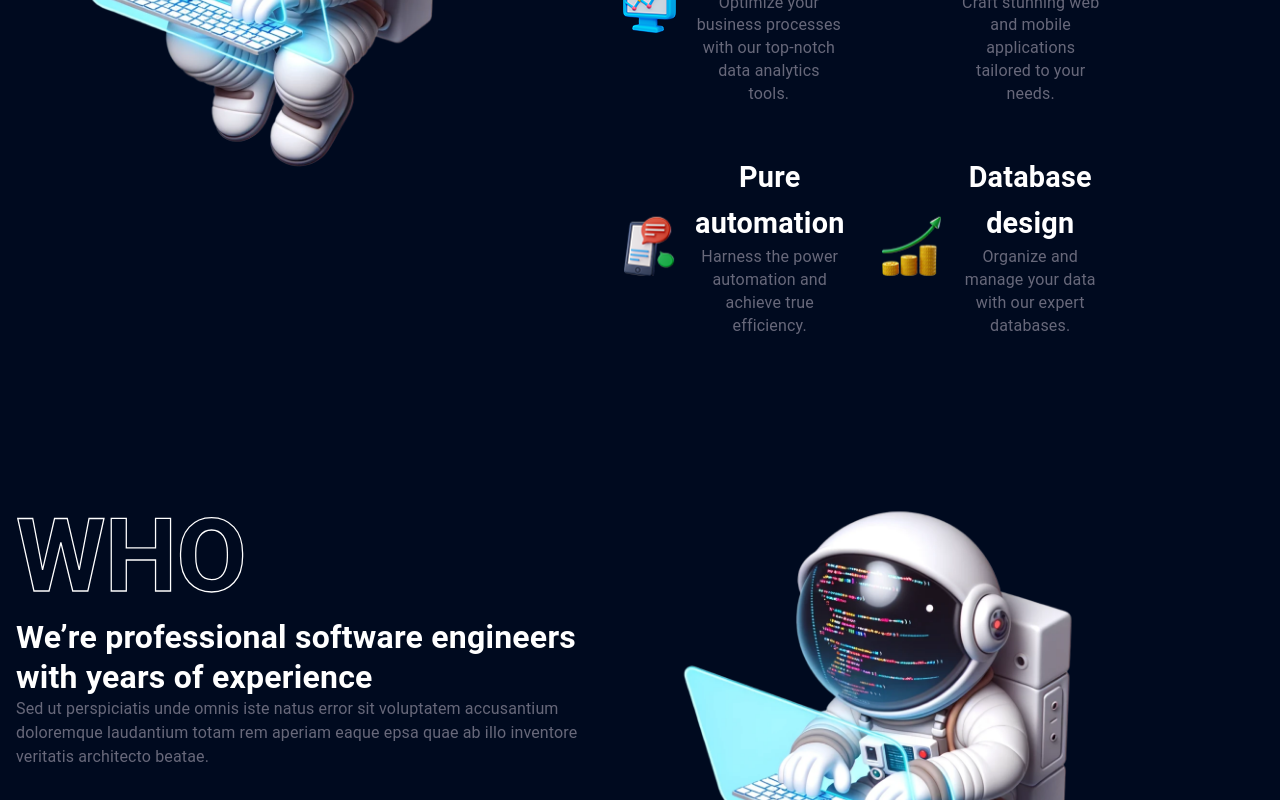
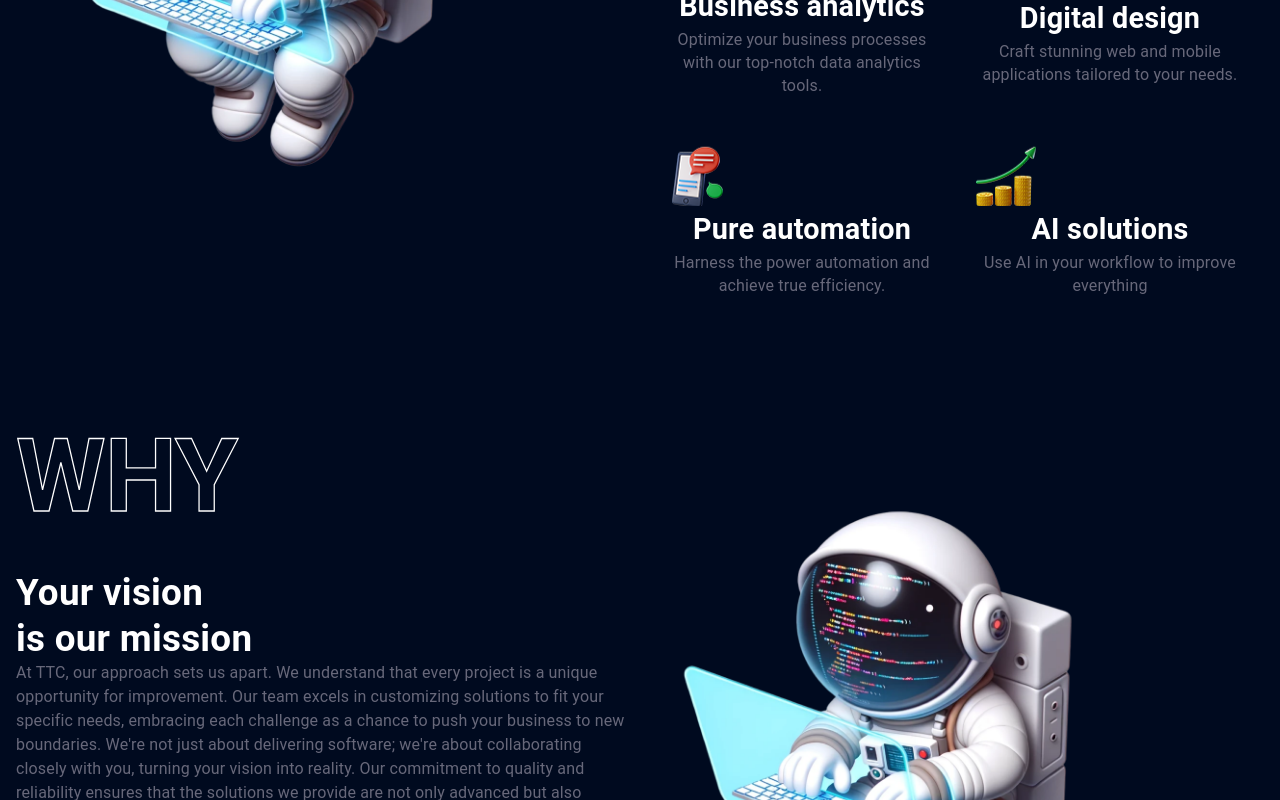
Before and after one commit to tomas-davey/ttc-app, a React (Create React App) app: page / in a window 1280 px wide. Shown: the part 1040-1840 px from the top of the page. Built offline with nearby package versions, Linux system fonts and the light colour scheme.

Commit message:
bit more responsive

```diff
--- a/src/secondPage/second_page.js
+++ b/src/secondPage/second_page.js
@@ -13,32 +13,62 @@ const useStyles = makeStyles((theme) => ({
     flexGrow: 1,
     padding: theme.spacing(2),
     textAlign: 'left',
-    marginTop: theme.spacing(3)
+    marginTop: theme.spacing(3),
+    [theme.breakpoints.down('sm')]: {
+      // Styles for screens below 600px
+      textAlign: 'center', // Center the text
+    },
   },
   spacemanImage: {
     width: '80%',
     height: 'auto',
     margin: '0 auto',
+    [theme.breakpoints.down('sm')]: {
+      // Adjustments for small screens
+      width: '100%', // Increase width
+      display: 'none',
+    },
   },
   gridContainer: {
     maxWidth: '85%',
-    margin: '-3em',
+    margin: '0 auto', // Changed margin for consistent centering
     marginTop: '3%',
     justifyContent: 'center',
     alignItems: 'center',
     [theme.breakpoints.down('md')]: {
-      justifyContent: 'center', // Center on smaller screens
-      margin: '0 auto', // Adjust margin for centering
+      justifyContent: 'center',
+    },
+    [theme.breakpoints.down('sm')]: {
+      maxWidth: '100%',
+    },
+    // Added a media query for zoom levels
+    '@media screen and (min-width: 1200px)': {
+      maxWidth: '100%', // Adjust the maxWidth for larger screens
     },
   },
   cardContentFlex: {
     display: 'flex',
     alignItems: 'center',
+    [theme.breakpoints.down('sm')]: {
+      flexDirection: 'column',
+    },
+    // Adjusted the media query for flex direction
+    '@media screen and (min-width: 960px)': {
+      flexDirection: 'row',
+      flexWrap: 'wrap',
+    },
   },
   cardMedia: {
     width: 60,
     height: 60,
+    // display: 'none',
     marginRight: theme.spacing(2),
+    [theme.breakpoints.down('sm')]: {
+      // Adjustments for small screens
+      maxWidth: '20vw',
+      maxHeight: '20vw',
+      marginRight: theme.spacing(1),
+    },
   },
   featureTitle: {
     fontSize: '8vw',
@@ -48,17 +78,17 @@ const useStyles = makeStyles((theme) => ({
     '-webkit-text-stroke-width': '0.1vw',
     '-webkit-text-stroke-color': theme.palette.common.white,
     marginBottom: theme.spacing(4),
-    marginTop: theme.spacing(-10),
+    marginTop: theme.spacing(-7),
     [theme.breakpoints.down('sm')]: {
-      fontSize: '12vw',
+      fontSize: '17vw',
       textAlign: 'center',
-      marginTop: '0.5rem'
+      marginTop: '0.5rem',
+      // Hide on small screens
+      // display: 'none',
     },
-
   },
   gridItem: {
     textAlign: 'center',
-
   },
   gridItemImage: {
     maxWidth: 60,
@@ -71,15 +101,20 @@ const useStyles = makeStyles((theme) => ({
   cardTransparent: {
     backgroundColor: 'transparent',
     boxShadow: 'none',
+    // border: '1px solid white', // Add white border
+    // borderRadius: '10px', // Curved corners
   },
   secondaryTitle: {
     color: '#FFFFFF',
     fontWeight: 'bold',
     fontSize: '2.3rem',
-    textAlign: 'left', // Align to center
+    textAlign: 'left', // Align to left
     [theme.breakpoints.down('sm')]: {
-      fontSize: '3rem', // Larger size for small screens
+      fontSize: '2.3rem', // Larger size for small screens
       textAlign: 'center',
+
+      // Hide on small screens
+      display: 'none',
     },
   },
   gridItemTitles: {
@@ -120,7 +155,7 @@ function SecondPageContent() {
           {[{ logo: businessAnalLogo, title: 'Business analytics', description: 'Optimize your business processes with our top-notch data analytics tools.' },
             { logo: myGif, title: 'Digital design', description: 'Craft stunning web and mobile applications tailored to your needs.' },
             { logo: phoneLogo, title: 'Pure automation', description: 'Harness the power automation and achieve true efficiency.' },
-            { logo: stocksLogo, title: 'Database design', description: 'Organize and manage your data with our expert databases.' }]
+            { logo: stocksLogo, title: 'AI solutions', description: 'Use AI in your workflow to improve everything' }]
             .map((item, index) => (
               <Grid item xs={12} sm={6} key={index} className={classes.gridItem}>
                 <Card className={classes.cardTransparent}>
--- a/src/thirdPage/third_page.js
+++ b/src/thirdPage/third_page.js
@@ -1,5 +1,5 @@
 import React from 'react';
-import { Grid, Typography, Card, CardContent, CardMedia } from '@material-ui/core';
+import { Grid, Typography } from '@material-ui/core';
 import { makeStyles } from '@material-ui/core/styles';
 
 import spacemanImage from '../secondPage/spaceman2.png';
@@ -9,66 +9,75 @@ const useStyles = makeStyles((theme) => ({
     flexGrow: 1,
     padding: theme.spacing(2),
     textAlign: 'left',
-    marginTop: theme.spacing(3),
-  },
-  pageTitle: {
-    color: 'transparent',
-    fontWeight: 'bold',
-    fontSize: '8vw',
-    '-webkit-text-stroke-width': '0.1vw',
-    '-webkit-text-stroke-color': theme.palette.common.white,
-    [theme.breakpoints.down('sm')]: {
-      fontSize: '3rem', // Adjust for responsiveness
-      textAlign: 'center',
-    },
-  },
-  secondaryTitle: {
-    color: '#FFFFFF',
-    fontWeight: 'bold',
-    fontSize: '2rem',
-    textAlign: 'left',
-
-    [theme.breakpoints.down('sm')]: {
-      fontSize: '2rem',
-      textAlign: 'center',
-    },
-  },
-  normalText: {
-    color: '#67687A',
-    fontSize: '1rem',
-    [theme.breakpoints.down('sm')]: {
-      fontSize: '1.2rem', // Slightly larger on small screens
-    },
+    marginTop: theme.spacing(3)
   },
   spacemanImage: {
     width: '80%',
     height: 'auto',
     margin: '0 auto',
   },
+  featureTitle: {
+    fontSize: '8vw',
+    fontWeight: 'bold',
+    color: 'transparent',
+    textAlign: 'left',
+    '-webkit-text-stroke-width': '0.1vw',
+    '-webkit-text-stroke-color': theme.palette.common.white,
+    marginBottom: theme.spacing(4),
+    marginTop: theme.spacing(-10),
+    [theme.breakpoints.down('sm')]: {
+      fontSize: '12vw',
+      textAlign: 'center',
+      marginTop: '0.5rem'
+    },
+  },
+  secondaryTitle: {
+    color: '#FFFFFF',
+    fontWeight: 'bold',
+    fontSize: '2.3rem',
+    textAlign: 'left',
+    [theme.breakpoints.down('sm')]: {
+      fontSize: '3rem',
+      textAlign: 'center',
+    },
+  },
+  whiteText: {
+    color: '#67687A',
+    fontSize: '1rem',
+    [theme.breakpoints.down('sm')]: {
+      fontSize: '1.2rem',
+    },
+  },
+  // ... (add any other styles you need)
 }));
 
-function ThirdPage() {
+function SecondPageContent() {
   const classes = useStyles();
-
   return (
     <Grid container className={classes.root} spacing={2}>
+
       <Grid item xs={12} md={6}>
-        <Typography variant="h2" className={classes.pageTitle}>
-          WHO
+        <Typography variant="h2" className={classes.featureTitle}>
+          WHY
         </Typography>
         <Typography variant="h4" className={classes.secondaryTitle}>
-          We’re professional software engineers with years of experience
+        Your vision
+          <br />
+          is our mission
         </Typography>
-        <Typography variant="body1" className={classes.normalText}>
-          Sed ut perspiciatis unde omnis iste natus error sit voluptatem accusantium doloremque laudantium totam rem aperiam eaque epsa quae ab illo inventore veritatis architecto beatae.
-        </Typography>
+
+        <Typography variant="body1" className={classes.whiteText}>
+        At TTC, our approach sets us apart. We understand that every project is a unique opportunity for improvement. Our team excels in customizing solutions to fit your specific needs, embracing each challenge as a chance to push your business to new boundaries. We're not just about delivering software; we're about collaborating closely with you, turning your vision into reality. Our commitment to quality and reliability ensures that the solutions we provide are not only advanced but also dependable. Join us in shaping the future of technology—one groundbreaking solution at a time.
+
+</Typography>
       </Grid>
 
       <Grid item xs={12} md={6}>
-        <img className={classes.spacemanImage} src={spacemanImage} alt="Spaceman" />
+        <img className={classes.spacemanImage} src={spacemanImage} alt="Spaceman floating" />
       </Grid>
+
     </Grid>
   );
 }
 
-export default ThirdPage;
+export default SecondPageContent;
```
